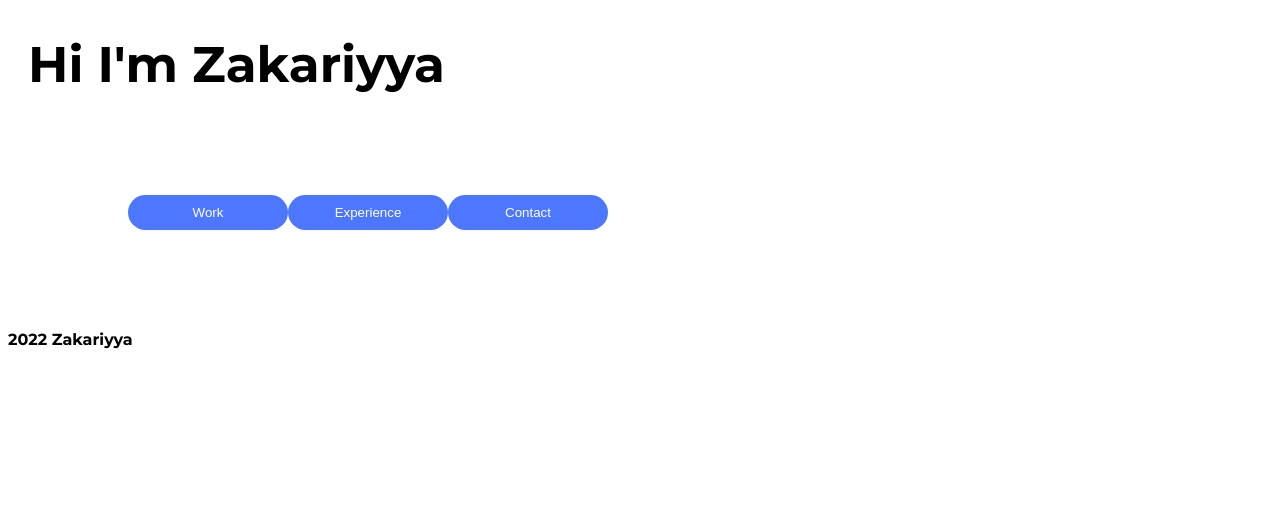
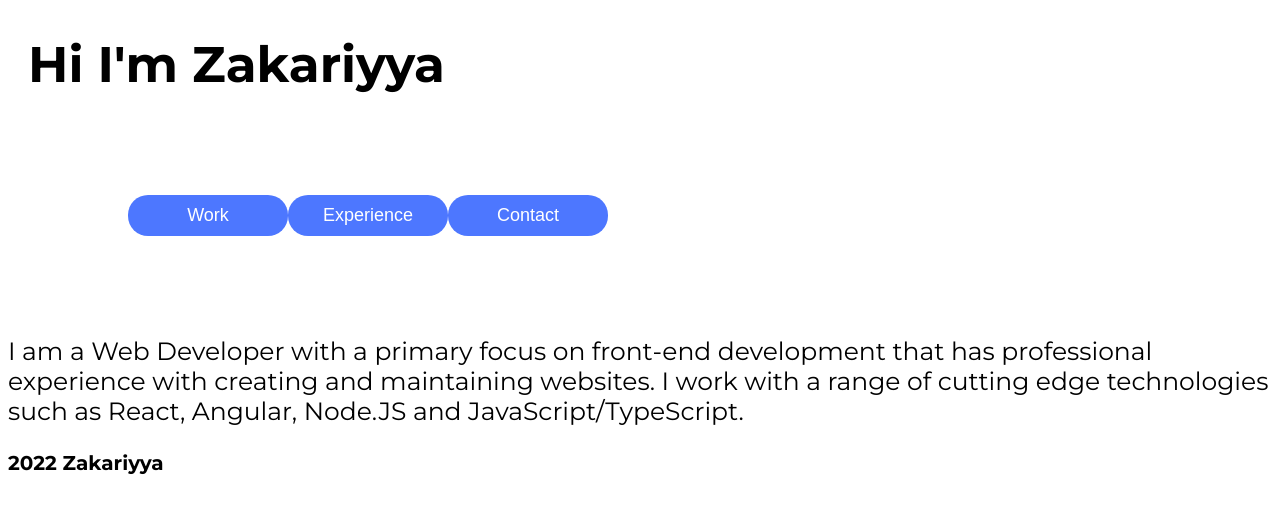
Before and after one commit to Zakariyya98/UserInterface, a React (Create React App) app: page / in a window 1280 px wide. Shown: the top 512 px of the page. Built offline with nearby package versions, Linux system fonts and the light colour scheme.

Commit message:
Created global font

```diff
--- a/src/App.js
+++ b/src/App.js
@@ -1,12 +1,13 @@
 import Header from './components/Header';
+import Main from './components/UI/Main';
 import Footer from './components/Footer';
-//import Footer from './components/Footer';
-import { ContainerDiv } from './components/styles/Container.styled'
+import './index.css';
 
 function App() {
   return (
     <>
       <Header />
+      <Main />
       <Footer />
     </>
   );
--- a/src/components/Footer.styled.jsx
+++ b/src/components/Footer.styled.jsx
@@ -1,6 +1,5 @@
 import styled from 'styled-components';
 
 export const FooterName = styled.h3`
-font-family: 'Montserrat', sans-serif;
-font-size: 16px;
+font-size: 20px;
 `
--- a/src/components/Header.styled.jsx
+++ b/src/components/Header.styled.jsx
@@ -1,6 +1,5 @@
 import styled, { css } from 'styled-components';
 
 export const NameHeading = styled.h1`
-font-family: 'Montserrat', sans-serif;
 font-size: 50px;
 `
--- a/src/components/UI/Button.styled.jsx
+++ b/src/components/UI/Button.styled.jsx
@@ -8,5 +8,6 @@ border-radius: 20px;
 border-color: #4D77FF;
 background-color: #4D77FF;
 color: white;
+font-size: 18px;
 `
 export default HeaderButton;
--- /dev/null
+++ b/src/components/UI/Main.js
@@ -0,0 +1,21 @@
+import React from 'react';
+import { ContainerDiv } from '../styles/Container.styled';
+import { MyIntro } from './Main.styled';
+
+const Main = () => {
+    return (
+        <>
+
+        <MyIntro>
+            I am a Web Developer with a primary focus on front-end development
+            that has professional experience with creating and maintaining websites.
+            I work with a range of cutting edge technologies such as React, Angular,
+            Node.JS and JavaScript/TypeScript.
+        </MyIntro>
+
+        </>
+    )
+
+};
+
+export default Main;
--- /dev/null
+++ b/src/components/UI/Main.styled.jsx
@@ -0,0 +1,5 @@
+import styled from "styled-components";
+
+export const MyIntro = styled.p`
+font-size: 25px;
+`
--- /dev/null
+++ b/src/components/styles/fontStyles.js
@@ -0,0 +1,11 @@
+import { createGlobalStyle } from "styled-components";
+
+const FontStyles = createGlobalStyle`
+@import url('https://fonts.googleapis.com/css2?family=Montserrat:ital,wght@0,100;0,200;0,300;0,400;0,500;0,600;0,700;0,800;0,900;1,100;1,200;1,300;1,400;1,500;1,600;1,700;1,800;1,900&display=swap');
+
+body {
+    font-family: 'Montserrat', sans-serif;
+}
+`
+
+export default FontStyles;
--- a/src/index.js
+++ b/src/index.js
@@ -1,10 +1,13 @@
 import React from 'react';
 import ReactDOM from 'react-dom';
 import App from './App';
-import './index.css';
+
+//Global Font using Styled Components
+import FontStyles from './components/styles/fontStyles';
 
 ReactDOM.render(
   <React.StrictMode>
+    <FontStyles />
     <App />
   </React.StrictMode>,
   document.getElementById('root')
```
